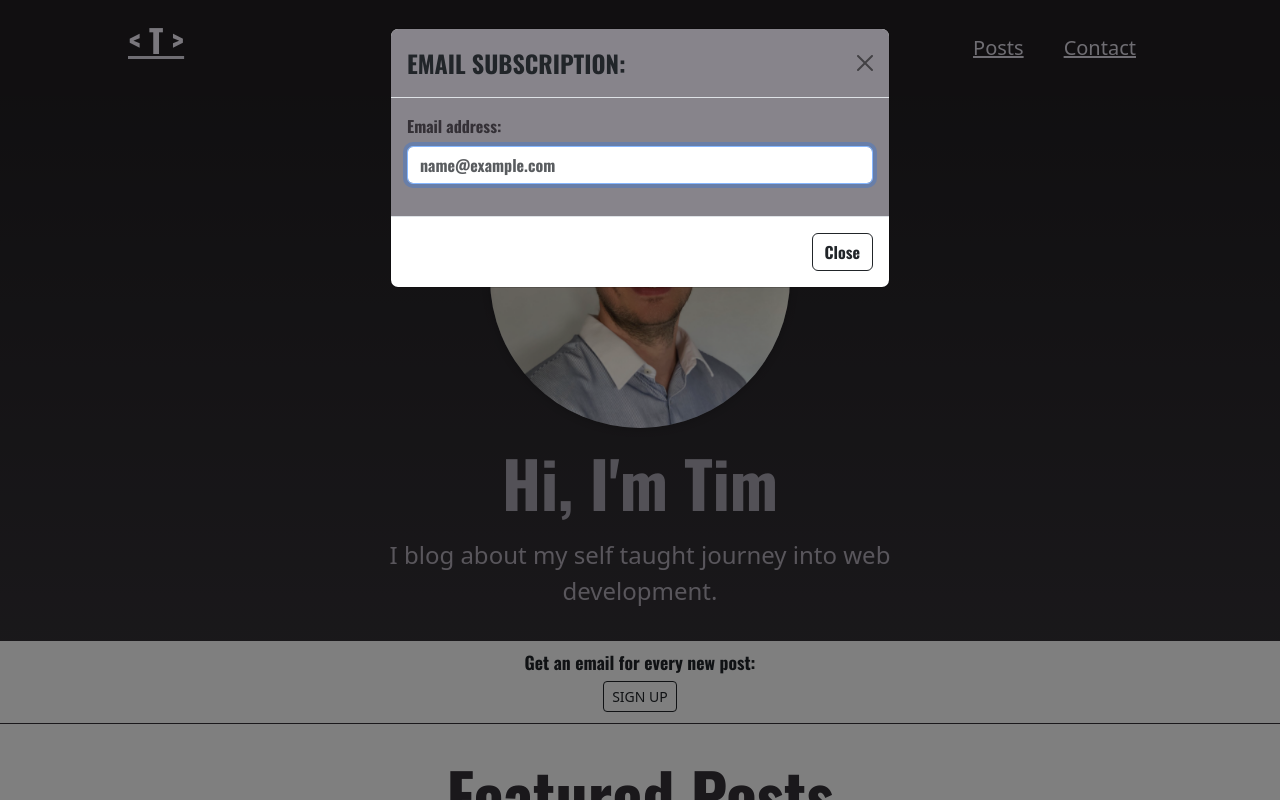
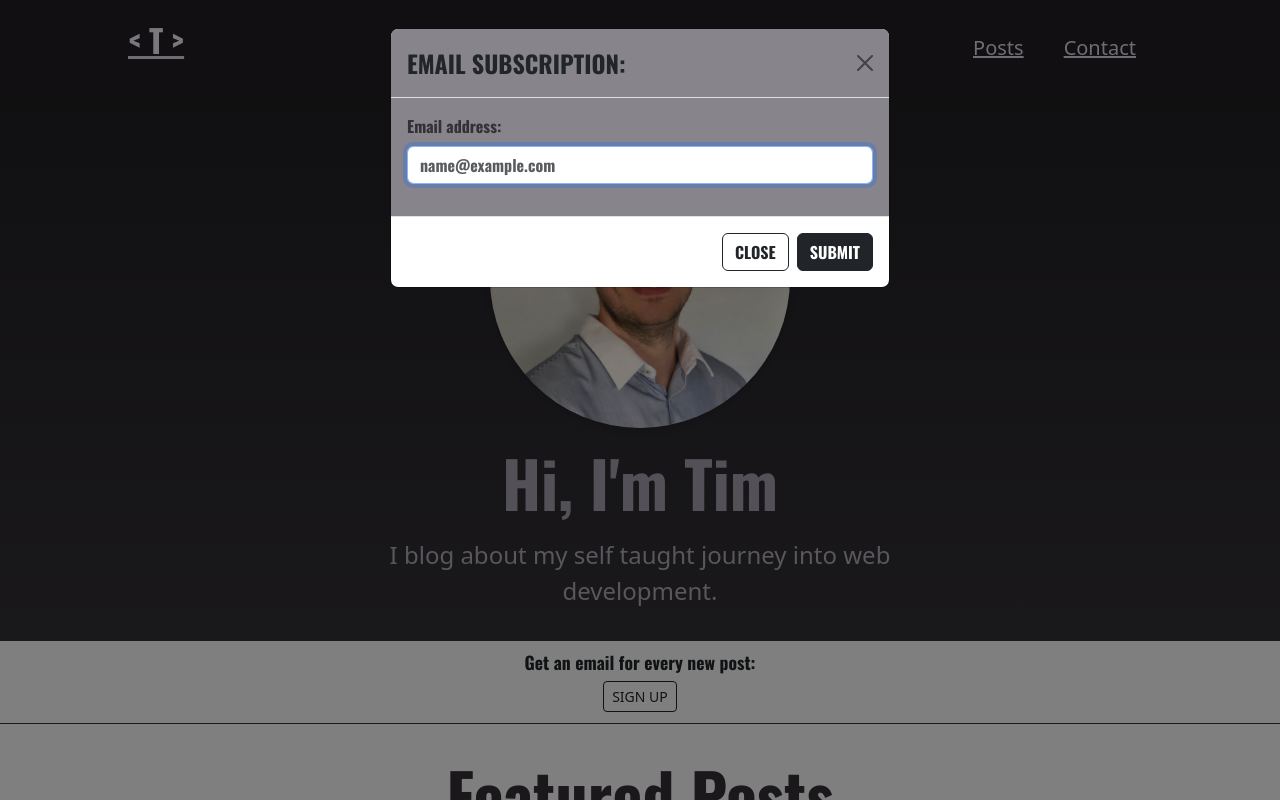
Before and after one commit to T-J-D-Cavey/my-web-dev-blog, a Next.js app: page / in a window 1280 px wide. Both pictures are taken after a click on the button "SIGN UP". Shown: the top 800 px of the page. Built offline with nearby package versions, Linux system fonts and the light colour scheme.

Commit message:
create client side logic to extract email address ready for fetch

```diff
--- a/components/newsletter/newsletter-form.js
+++ b/components/newsletter/newsletter-form.js
@@ -1,14 +1,22 @@
-import { useState } from "react";
+import { useState, useRef } from "react";
 import Button from "react-bootstrap/Button";
 import Form from "react-bootstrap/Form";
 import Modal from "react-bootstrap/Modal";
 import classes from "./newsletter-form.module.css";
 
-export default function NewsletterForm() {
+export default function NewsletterForm({fetchHandler}) {
   const [show, setShow] = useState(false);
+  const emailInputRef = useRef()
 
   const handleClose = () => setShow(false);
   const handleShow = () => setShow(true);
+
+  function handleSubmit(e) {
+    e.preventDefault();
+    setShow(false);
+    // ADD CLIENT SIDE VALIDATION HERE (LIB?)
+    fetchHandler(emailInputRef.current.value)
+  }
 
   return (
     <div className={classes.container}>
@@ -28,13 +36,17 @@ export default function NewsletterForm() {
                 type="email"
                 placeholder="name@example.com"
                 autoFocus
+                ref={emailInputRef}
               />
             </Form.Group>
           </Form>
         </Modal.Body>
         <Modal.Footer className={classes.grey500bg}>
           <Button variant="outline-dark" onClick={handleClose}>
-            Close
+            CLOSE
+          </Button>
+          <Button variant="dark" onClick={handleSubmit}>
+            SUBMIT
           </Button>
         </Modal.Footer>
       </Modal>
--- a/components/newsletter/newsletter-signup.js
+++ b/components/newsletter/newsletter-signup.js
@@ -2,12 +2,16 @@ import NewsletterForm from "./newsletter-form";
 import classes from "./newsletter-signup.module.css";
 
 export default function NewsletterSignup() {
+
+    async function fetchHandler(email) {
+
+    }
   return (
     <section className={classes.container}>
       <div className={classes.h2Container}>
         <h3>Get an email for every new post:</h3>
       </div>
-      <NewsletterForm />
+      <NewsletterForm fetchHandler={fetchHandler}/>
     </section>
   );
 }
```
